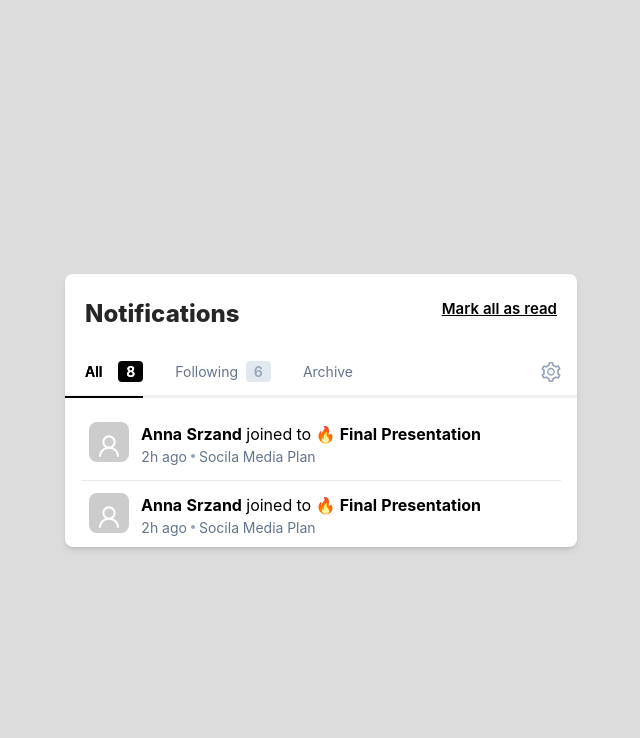
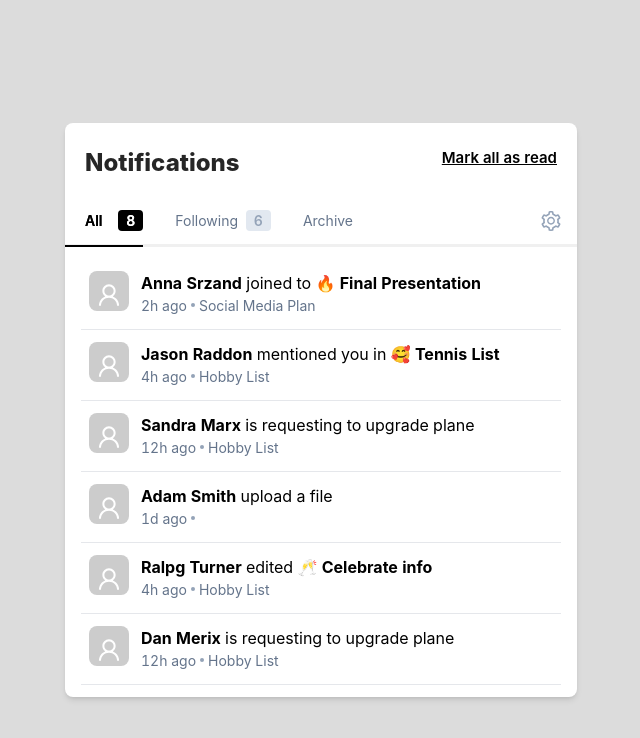
Before and after one commit to thara003/shiny-happiness, a Vue app: page / in a window 1280 px wide. Shown: the top 738 px of the page, without its empty margins (319-959 px from the left). Built offline with nearby package versions, Linux system fonts and the light colour scheme.

Commit message:
introduced props and mapped messages

```diff
--- a/src/components/Body.vue
+++ b/src/components/Body.vue
@@ -1,7 +1,11 @@
 <template>
-    <div class ="px-4">
-        <Message />
-    <hr class="my-3"/> <Message /></div>
+    <div class="px-4">
+        <div v-for="message in messages" v-bind:key="message.id">
+            <Message :strong1="message.strong1" :text="message.text" :strong2="message.strong2"
+                :timeago="message.timeago" :listitem="message.listitem" />
+            <hr class="my-3" />
+        </div>
+    </div>
 </template>
 <script>
 import Message from './Message.vue';
@@ -9,5 +13,61 @@ export default {
     components: {
         Message,
     },
+    data() {
+        return {
+            messages: [
+                {
+                    id: 1,
+                    strong1: 'Anna Srzand ',
+                    text: 'joined to 🔥 ',
+                    strong2: 'Final Presentation',
+                    timeago: '2h ago ',
+                    listitem: 'Social Media Plan',
+                },
+                {
+                    id: 2,
+                    strong1: 'Jason Raddon ',
+                    text: 'mentioned you in 🥰 ',
+                    strong2: 'Tennis List',
+                    timeago: '4h ago ',
+                    listitem: 'Hobby List',
+                },
+                {
+                    id: 3,
+                    strong1: 'Sandra Marx ',
+                    text: 'is requesting to upgrade plane',
+                    strong2: '',
+                    timeago: '12h ago ',
+                    listitem: 'Hobby List',
+                },
+                {
+                    id: 4,
+                    strong1: 'Adam Smith ',
+                    text: 'upload a file',
+                    strong2: '',
+                    timeago: '1d ago ',
+                },
+                {
+                    id: 5,
+                    strong1: 'Ralpg Turner ',
+                    text: 'edited 🥂 ',
+                    strong2: 'Celebrate info',
+                    timeago: '4h ago ',
+                    listitem: 'Hobby List',
+                },
+                {
+                    id: 6,
+                    strong1: 'Dan Merix ',
+                    text: 'is requesting to upgrade plane',
+                    strong2: '',
+                    timeago: '12h ago ',
+                    listitem: 'Hobby List',
+                },
+
+            ],
+        }
+    }
+
+
 };
 </script>
--- a/src/components/Message.vue
+++ b/src/components/Message.vue
@@ -1,13 +1,16 @@
 <template>
-    <div class="flex m-2">
+  <div class="flex m-2">
     <a-avatar shape="square" size="large" class="rounded-lg">
-    <template #icon><UserOutlined /></template>
-  </a-avatar>
+      <template #icon>
+        <UserOutlined />
+      </template>
+    </a-avatar>
     <div class="px-3">
-        <span class="text-base"> <strong>Anna Srzand </strong>joined to 🔥 <strong>Final Presentation</strong></span>
-        <span class="flex text-slate-500">2h ago<li class="h-1 w-1 rounded-full bg-slate-400 mt-2 mx-1"></li>Socila Media Plan</span>
+      <span class="text-base"> <strong>{{strong1}} </strong>{{text}}<strong>{{strong2}}</strong></span>
+      <span class="flex text-slate-500">{{timeago}}<li class="h-1 w-1 rounded-full bg-slate-400 mt-2 mx-1"></li>
+        {{listitem}}</span>
     </div>
-    </div>
+  </div>
 </template>
 <script lang="ts">
 import { UserOutlined } from '@ant-design/icons-vue';
@@ -16,5 +19,27 @@ export default defineComponent({
   components: {
     UserOutlined,
   },
+  props: {
+    strong1: {
+      type: String,
+      required: true,
+    },
+    text: {
+      type: String,
+      required: true,
+    },
+    strong2: {
+      type: String,
+      required: false,
+    },
+    timeago: {
+      type: String,
+      required: true,
+    },
+    listitem: {
+      type: String,
+      required: false,
+    },
+  },
 });
 </script>
```
